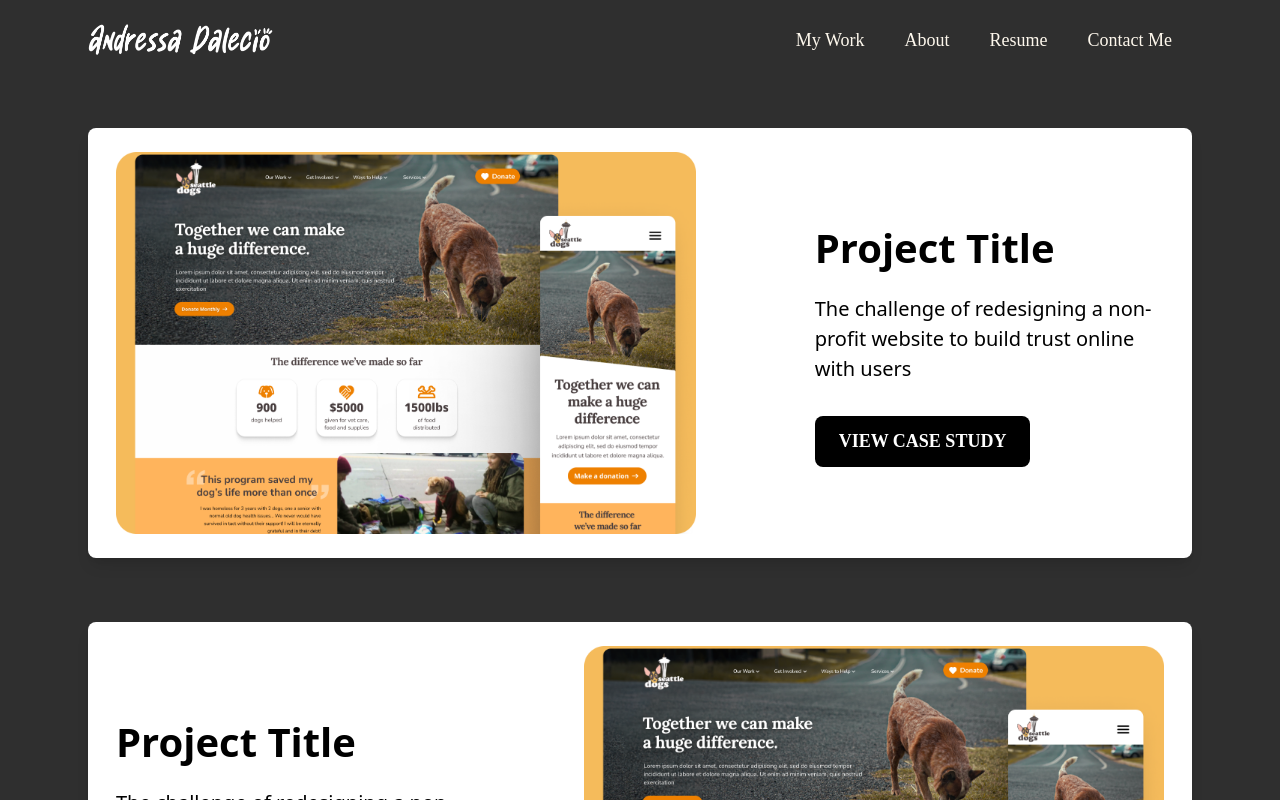
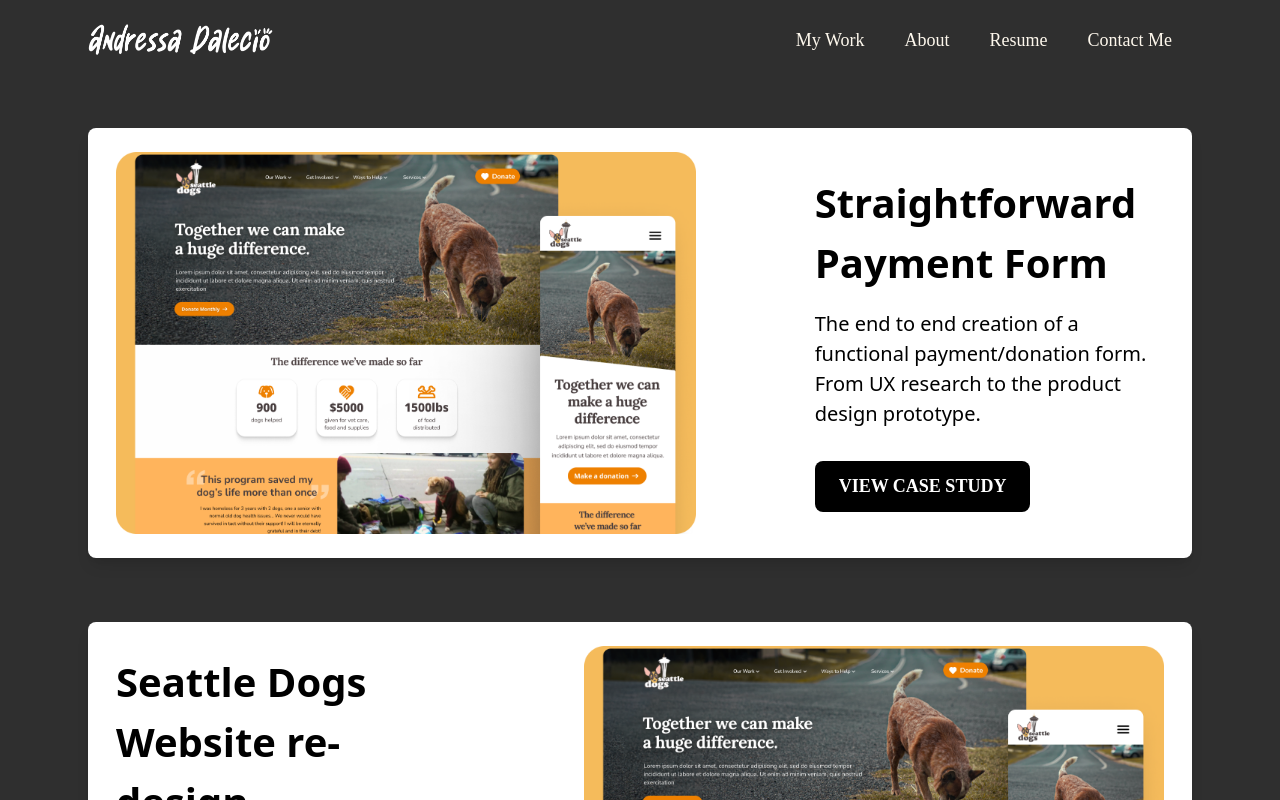
Before and after one commit to gustxyz/andressa-portfolio, a Next.js app: page /my-work in a window 1280 px wide. Shown: the top 800 px of the page. Built offline with nearby package versions, Linux system fonts and the light colour scheme.

Commit message:
edit projects description

```diff
--- a/app/my-work/page.tsx
+++ b/app/my-work/page.tsx
@@ -26,8 +26,8 @@ export default function Home() {
       <Container>
         <Card
           imagePath="/images/project_card_1.png"
-          contentTitle="Project Title"
-          contentParagraph="The challenge of redesigning a non-profit website to build trust online with users"
+          contentTitle="Straightforward Payment Form"
+          contentParagraph="The end to end creation of a functional payment/donation form. From UX research to the product design prototype."
           contentAnchor="my-work/seattle-dogs"
           color="white"
           direction="left"
@@ -37,8 +37,8 @@ export default function Home() {
       <Container>
         <Card
           imagePath="/images/project_card_1.png"
-          contentTitle="Project Title"
-          contentParagraph="The challenge of redesigning a non-profit website to build trust online with users"
+          contentTitle="Seattle Dogs Website re-design"
+          contentParagraph="The challenge of redesigning an intuitive website so the users can feel trust with the organization."
           contentAnchor="my-work/seattle-dogs"
           color="white"
           direction="right"
```
